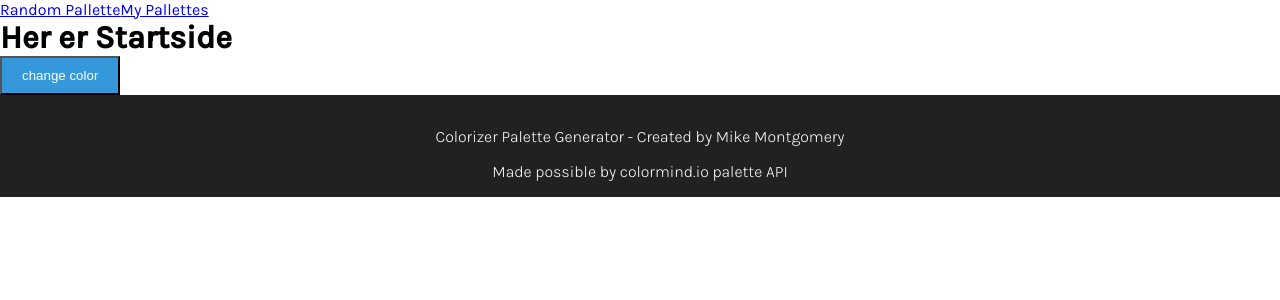
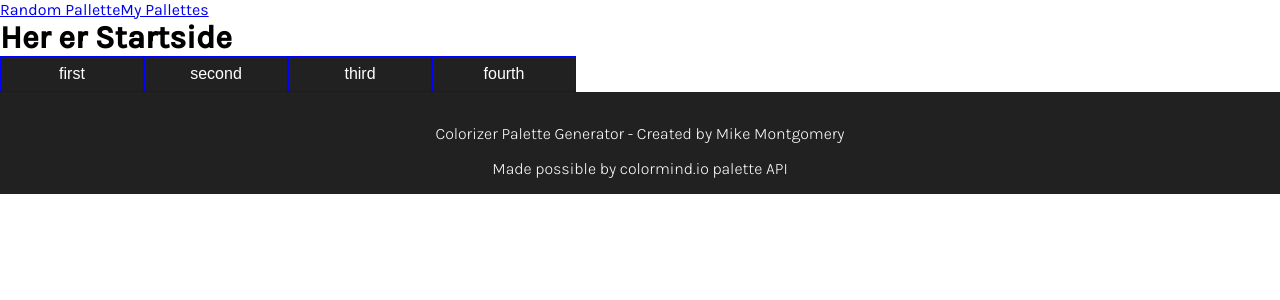
Before and after one commit to Kanin60/Pallete-Generator, a React (Vite) app: page / in a window 1280 px wide. Shown: the top 300 px of the page. Built offline with nearby package versions, Linux system fonts and the light colour scheme.

Commit message:
button component

```diff
--- a/src/Pages/StartSide.tsx
+++ b/src/Pages/StartSide.tsx
@@ -1,5 +1,5 @@
-
-import ColorChangeButton from "../components/Button/Button";
+import Button from "../components/Button/Button";
+//import ColorChangeButton from "../components/Button/Button";
 
 export const StartSide = () => {
 
@@ -31,11 +31,15 @@ export const StartSide = () => {
     saveToLocalStorage(arrayFromAPI);
     GetFromLocalStorage()
 
-
     return (
         <>
         <h1>Her er Startside</h1>
-        <ColorChangeButton initialColor="#3498db"/>
+        {/* <ColorChangeButton initialColor="#3498db"/> */}
+        <Button text='first' actionType="1"/>
+        <Button text='second' actionType="2"/>
+        <Button text='third' actionType="3"/>
+        <Button text='fourth' actionType="4"/>
+
         </>
     )
 }
--- a/src/components/Button/Button.tsx
+++ b/src/components/Button/Button.tsx
@@ -1,27 +1,41 @@
-import { useState } from "react"
-import { fetchPalette, rgbToHex } from "../../Helpers"
-
+import styles from './button.module.scss'
 interface ButtonProps {
-    initialColor: string
+    text: string;
+    actionType: '1' | '2' | '3' | '4';
 }
 
-const ColorChangeButton = ({initialColor}: ButtonProps) => {
+function Button({text,actionType}:ButtonProps) {
+    const handleClick = () => {
+        switch (actionType) {
+            case '1':
+                console.log('generate clicked');
+                break;
 
-    const [color, setColor] = useState<string>(initialColor)
+                case '2':
+                console.log('save this clicked');
+                break;
 
-    const handleClick = () => {
-        fetchPalette((paletteArray) => {
-            const randomIndex = Math.floor(Math.random() * paletteArray.length)
-            const randomColorRgb = paletteArray[randomIndex]
-            const newColorHex = rgbToHex(...randomColorRgb as [number, number, number])
-            setColor(newColorHex)
-        })
+                case '3':
+                console.log('my palettes clicked');
+                break;
+
+                case '4':
+                console.log('random palette clicked');
+                break;
+                default:
+                    console.log('default');
+
+        }
     }
 
     return (
-    <button style={{ backgroundColor: color, color: 'white', padding: '10px 20px', cursor: 'pointer'}} onClick={handleClick}>
-        change color
-    </button>
+        <button className={styles.button} onClick={handleClick}>
+            {text}
+        </button>
     )
 }
-export default ColorChangeButton
+
+
+
+
+export default Button
--- /dev/null
+++ b/src/components/Button/button.module.scss
@@ -0,0 +1,8 @@
+button {
+    color: #fff;
+    background-color: #212121;
+    border: solid blue 1px; //sæt faveskift funktion -variabel ind (linear gradients)
+    width: 144px;
+    height: 36px;
+    font-size: 16px;
+}
```
